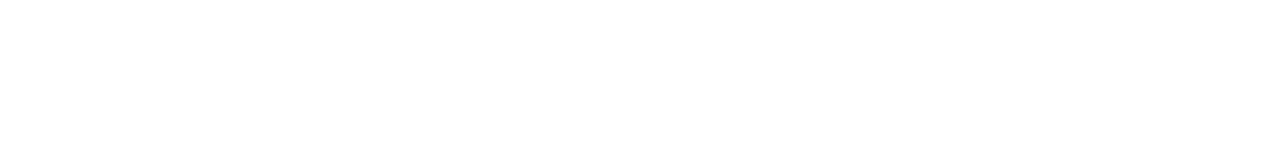
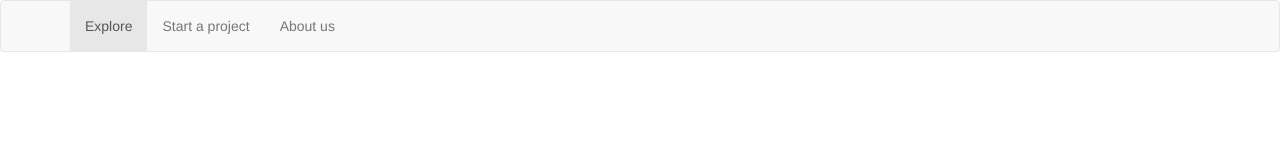
Before and after one commit to sthphil/jumpstart, a plain HTML site: page index.html in a window 1280 px wide. Drawn offline with nearby package versions, Linux system fonts and the light colour scheme.

Commit message:
Navbar work almost done

```diff
--- a/index.html
+++ b/index.html
@@ -2,6 +2,7 @@
 <html lang="en" dir="ltr">
   <head>
     <meta charset="utf-8">
+    <meta name="viewport" content="width=device-width, initial-scale=1">
     <title>Jumpstart</title>
     <link rel="stylesheet" href="resources/css/reset.css" type="text/css">
     <link rel="stylesheet" href="https://maxcdn.bootstrapcdn.com/bootstrap/3.3.7/css/bootstrap.min.css" integrity="sha384-BVYiiSIFeK1dGmJRAkycuHAHRg32OmUcww7on3RYdg4Va+PmSTsz/K68vbdEjh4u" crossorigin="anonymous">
@@ -10,7 +11,15 @@
     <link href="https://fonts.googleapis.com/css?family=Monoton|Open+Sans:400,600,700" rel="stylesheet">
   </head>
   <body>
-
+    <nav class="navbar fixed-top navbar-default">
+      <div class="container">
+        <ul class="nav navbar-nav">
+          <li class="nav-item active"><a class="nav-link" href="#">Explore</a></li>
+          <li class="nav-item"><a class="nav-link" href="#">Start a project</a></li>
+          <li class="nav-item"><a class="nav-link" href="#">About us</a></li>
+        </ul>
+      </div>
+    </nav>
 
     <script src="https://ajax.googleapis.com/ajax/libs/jquery/3.3.1/jquery.min.js"></script>
     <script type="text/javascript" src="//cdn.jsdelivr.net/npm/slick-carousel@1.8.1/slick/slick.min.js"></script>
```
